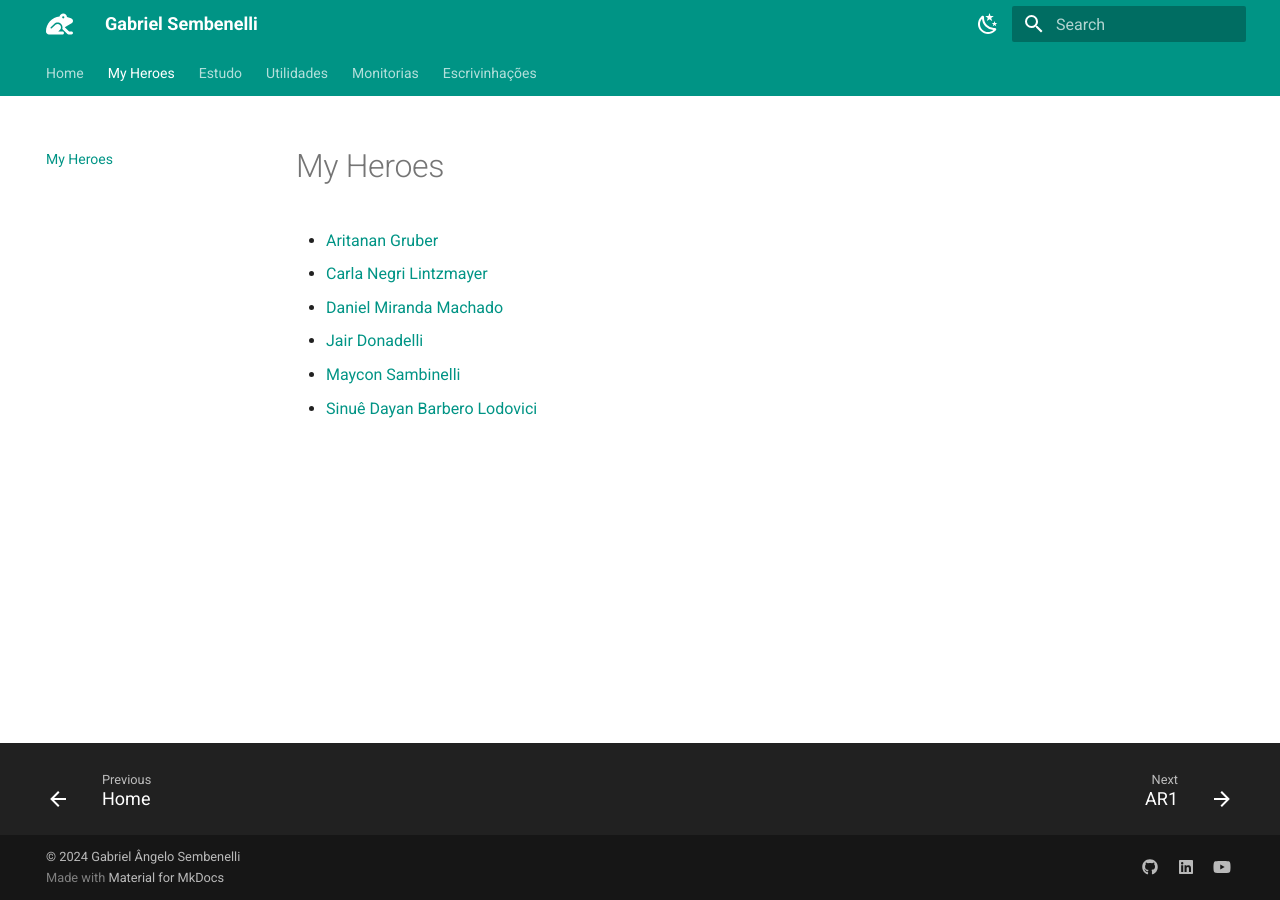
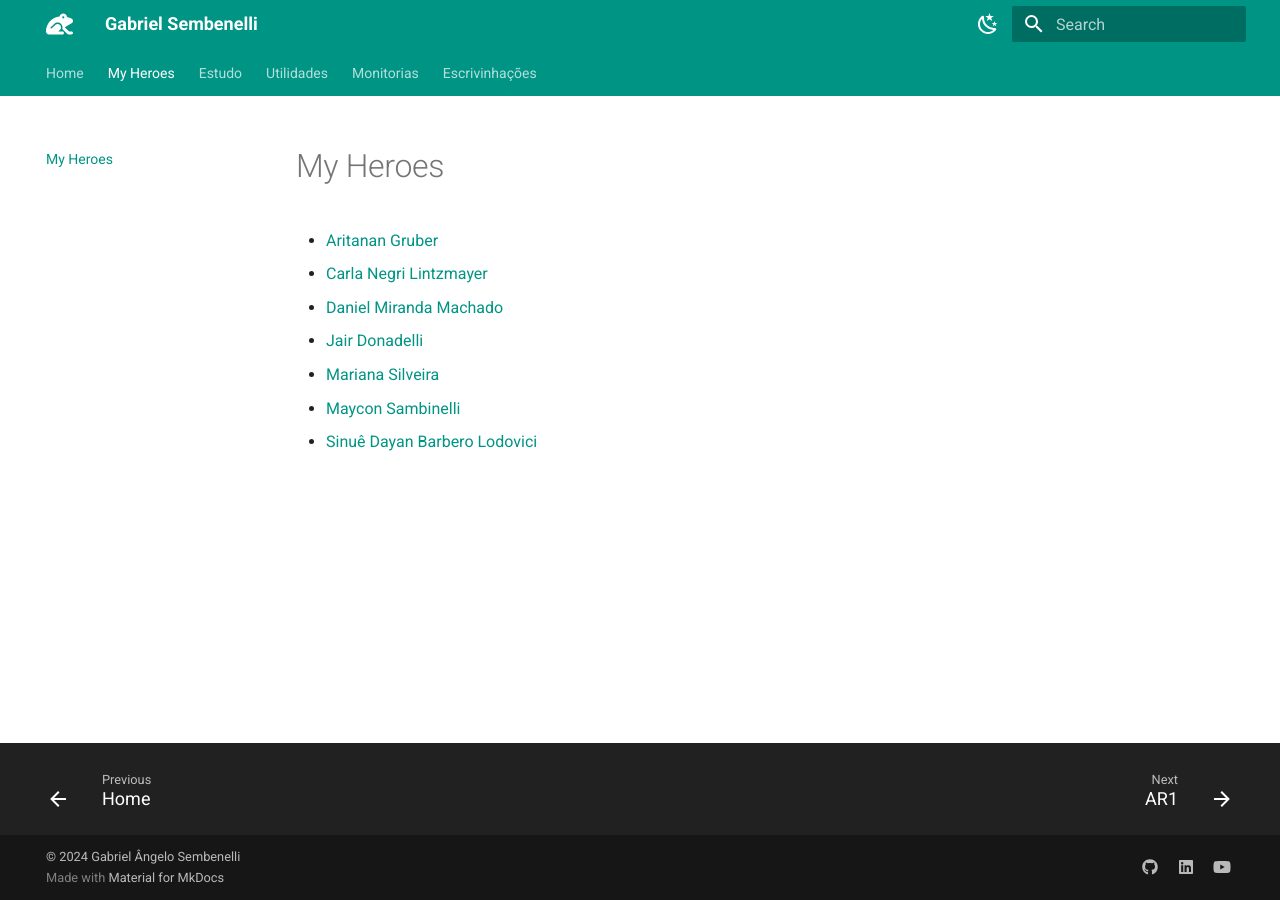
Before and after one commit to Gabriel-Sembenelli/website, an MkDocs documentation site: the page built from docs/my-heroes.md, in a window 1280 px wide. Built offline with MkDocs 1.6.1 and Material for MkDocs 9.7.7, drawn with Linux system fonts in a browser that asks for light colours.

Commit message:
added another hero

```diff
--- a/docs/my-heroes.md
+++ b/docs/my-heroes.md
@@ -4,5 +4,6 @@
 - [Carla Negri Lintzmayer](http://professor.ufabc.edu.br/~carla.negri/)
 - [Daniel Miranda Machado](https://danielmiranda.prof.ufabc.edu.br/)
 - [Jair Donadelli](http://hostel.ufabc.edu.br/~jair.donadelli/)
+- [Mariana Silveira](https://sites.google.com/site/mrsilveiraufabc/Home?authuser=0)
 - [Maycon Sambinelli](http://professor.ufabc.edu.br/~m.sambinelli/)
 - [Sinuê Dayan Barbero Lodovici](https://shins.yolasite.com/)
```
